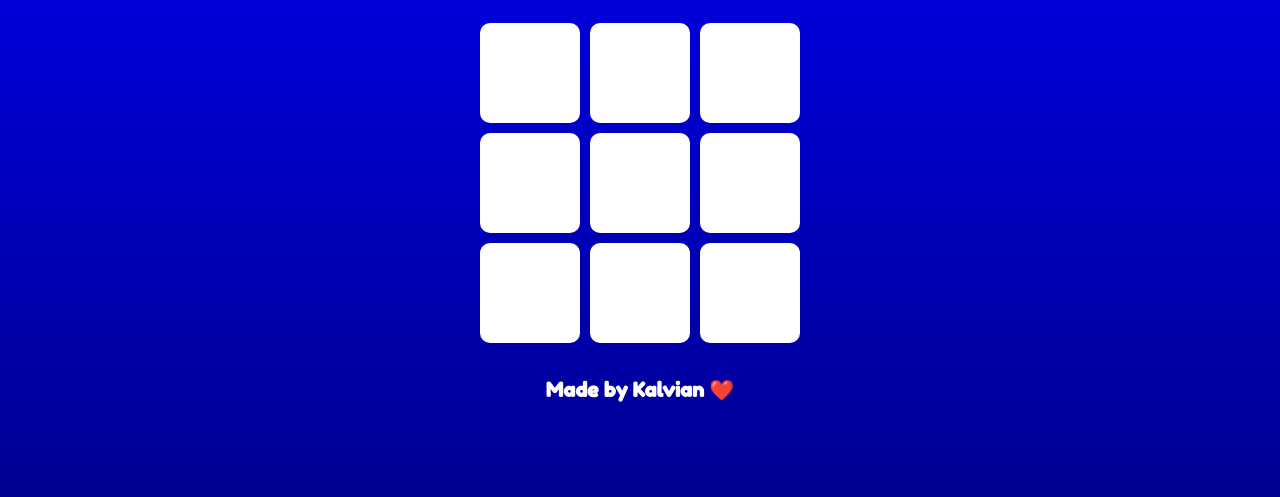
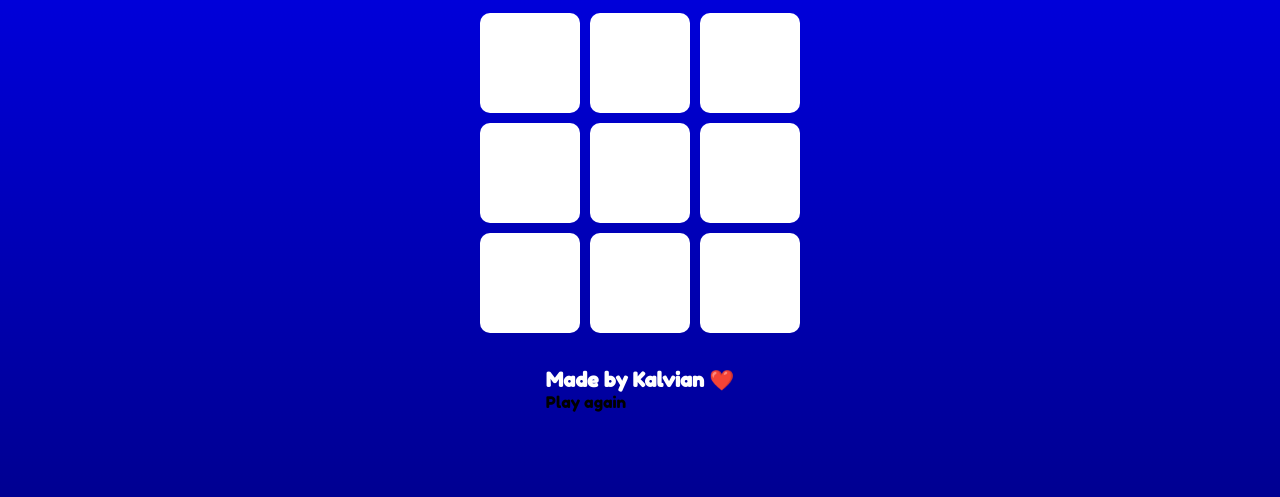
Before and after one commit to onlyuuuuuu/Tic-Tac-Toe, a plain HTML site: page index.html in a window 1280 px wide. Shown: the part 259-756 px from the top of the page. Drawn offline with Linux system fonts and the light colour scheme.

Commit message:
Update index.html

```diff
--- a/index.html
+++ b/index.html
@@ -29,6 +29,10 @@
       </div>
       <div>
         <h3>Made by Kalvian ❤️</h3>
+        <div id="result">
+          <div id="message"></div>
+          <div id="button" onclick="window.location.reload()">Play again</div>
+        </div>
       </div>
     <script src="script.js"></script>
   </body>
```
